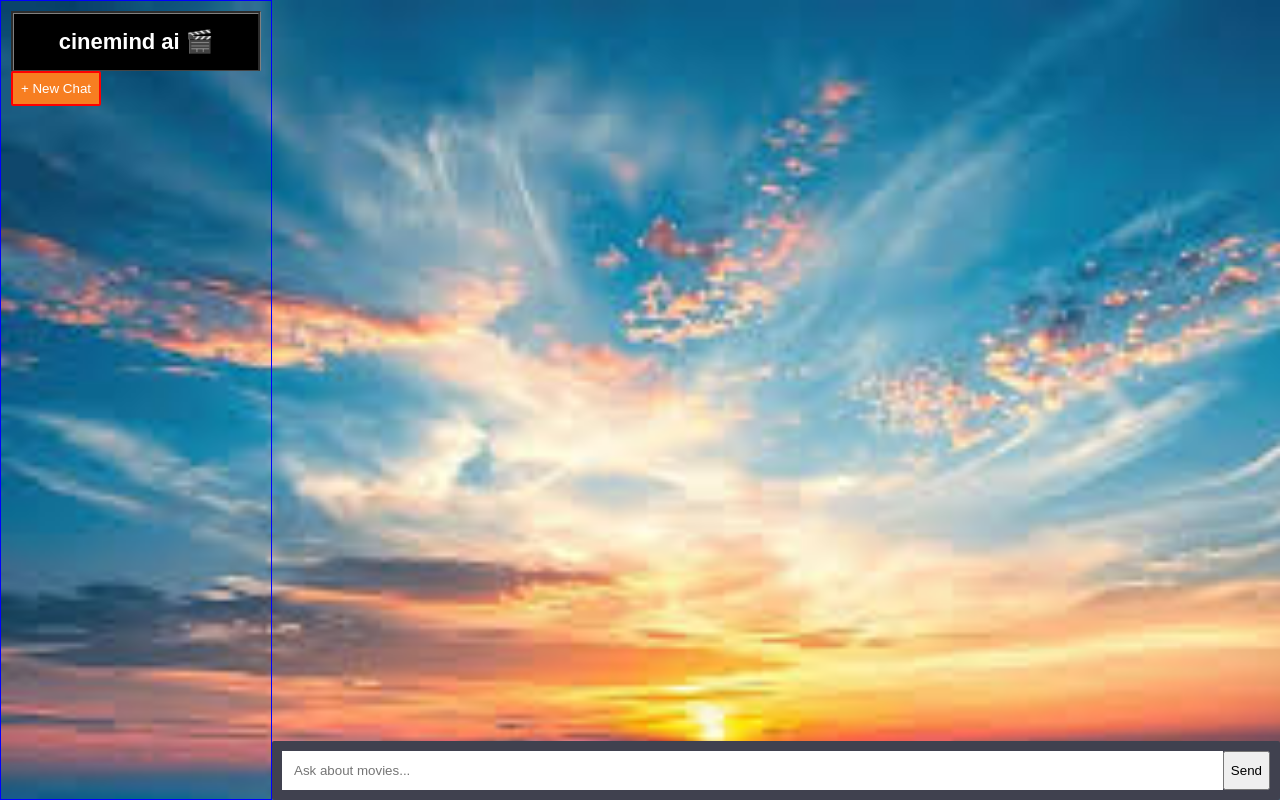
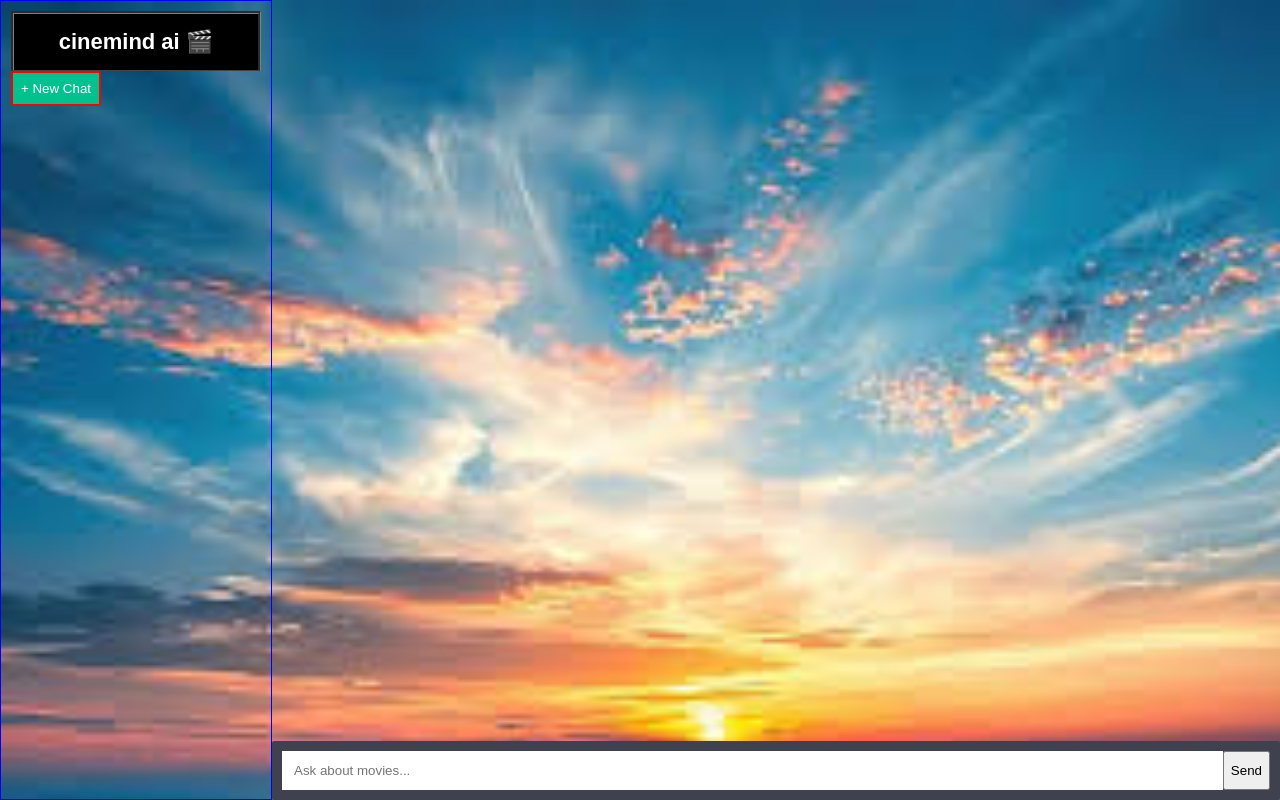
Before and after one commit to NARASIMHAMURTHY4616/cinemind-ai, a Python web app: template templates/index.html in a window 1280 px wide. Run offline with Jinja, Linux system fonts and the light colour scheme; the template is opened without the code that fills it, so the values that code supplies are empty.

Commit message:
Update colors and background in style.css

```diff
--- a/static/style.css
+++ b/static/style.css
@@ -23,7 +23,7 @@ border:1px groove blue;
 #nc{
 padding:8px;
 color:white;
-background:#F77E21;
+background:#00c28e;
 border:2px solid red;
 border-radius:2px;
 }
@@ -73,7 +73,7 @@ border-radius:5px;
 
 .bot{
 font:times;
-color:#1A05A2;
+color:#123456;
 text-align:left;
 margin:10px;
 background:linear-gradient(45deg,transparent,red);
```
